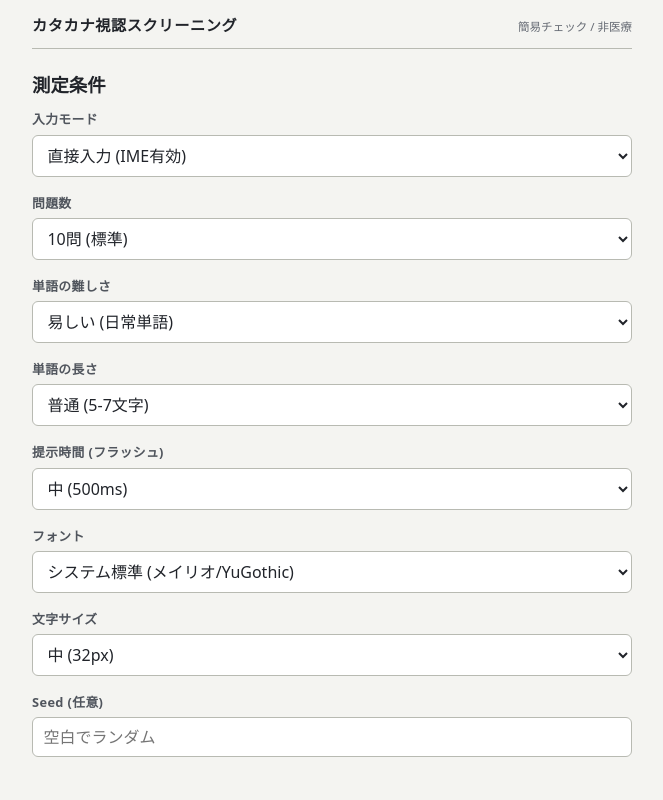
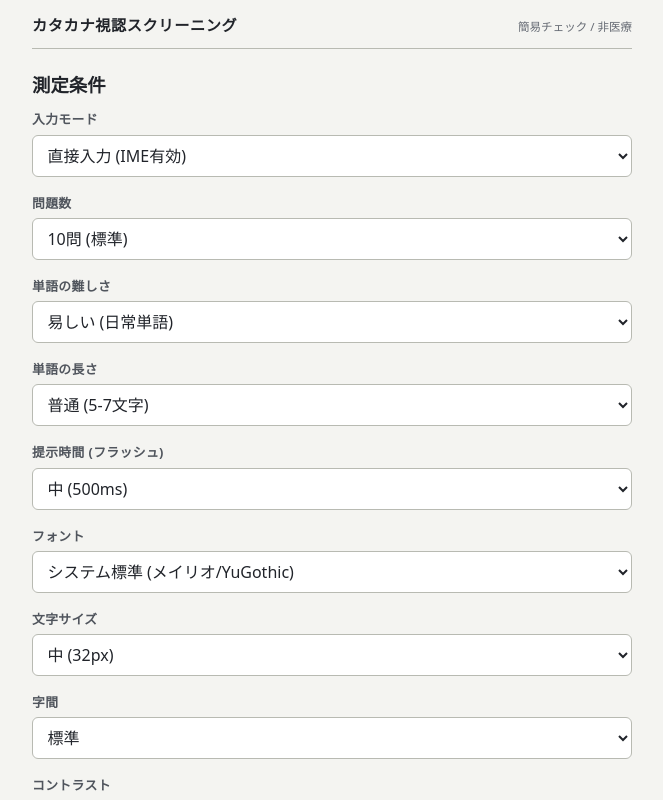
Before and after one commit to yuma-lam04/katakanaScanning, a React (Vite) app: page / in a window 1280 px wide. Both pictures are taken after a click on the button "同意して開始する". Shown: the top 800 px of the page, without its empty margins (308-971 px from the left). Built offline with nearby package versions, Linux system fonts and the light colour scheme.

Commit message:
feat: 字間とコントラスト設定を追加

```diff
--- a/src/views/Setup.tsx
+++ b/src/views/Setup.tsx
@@ -91,6 +91,24 @@ export const Setup: FC<SetupProps> = ({ initialConfig, onStart, onPractice }) =>
                 </label>
 
                 <label className="field">
+                    <span className="field-label">字間</span>
+                    <select value={config.letterSpacing} onChange={e => handleChange('letterSpacing', e.target.value)}>
+                        <option value="0">標準</option>
+                        <option value="0.05em">やや広い</option>
+                        <option value="0.1em">広い</option>
+                    </select>
+                </label>
+
+                <label className="field">
+                    <span className="field-label">コントラスト</span>
+                    <select value={config.contrast} onChange={e => handleChange('contrast', e.target.value as TestConfig['contrast'])}>
+                        <option value="high">高</option>
+                        <option value="medium">中</option>
+                        <option value="low">低</option>
+                    </select>
+                </label>
+
+                <label className="field">
                     <span className="field-label">Seed (任意)</span>
                     <input
                         type="text"
```
